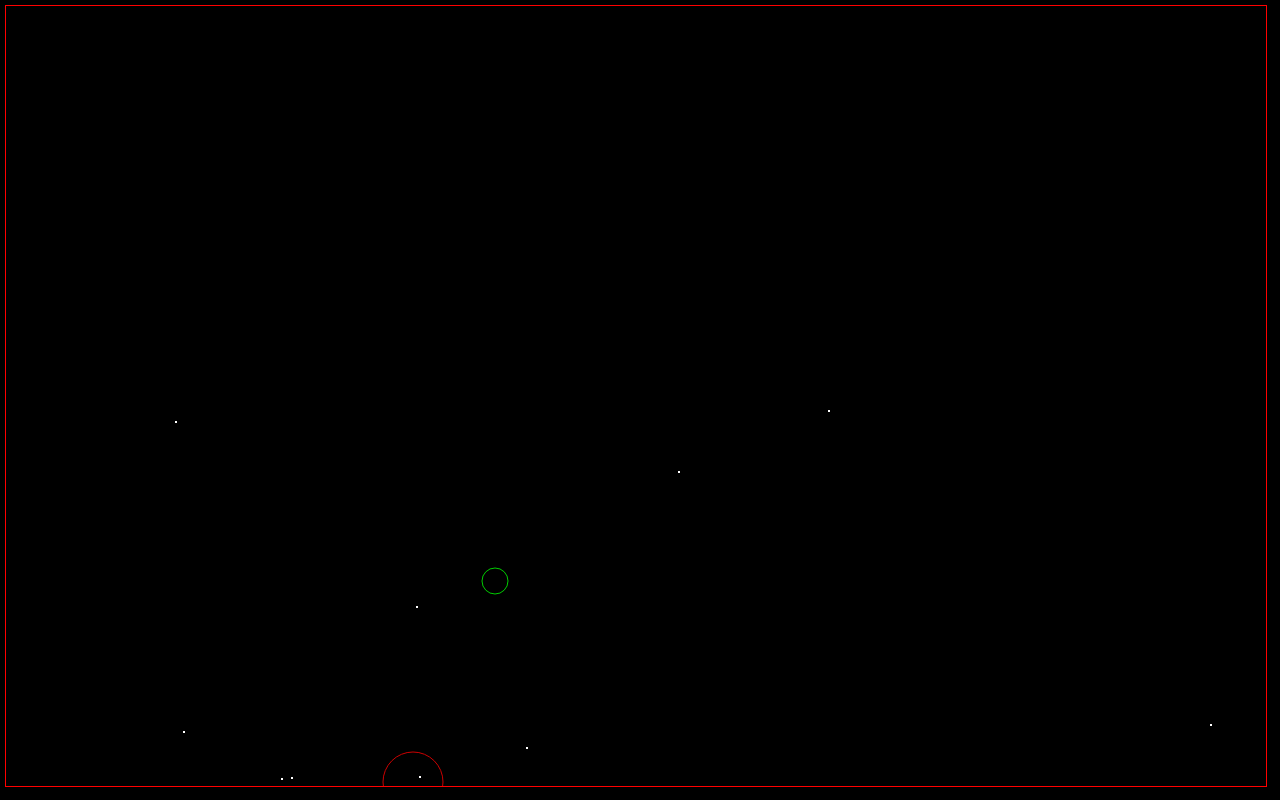
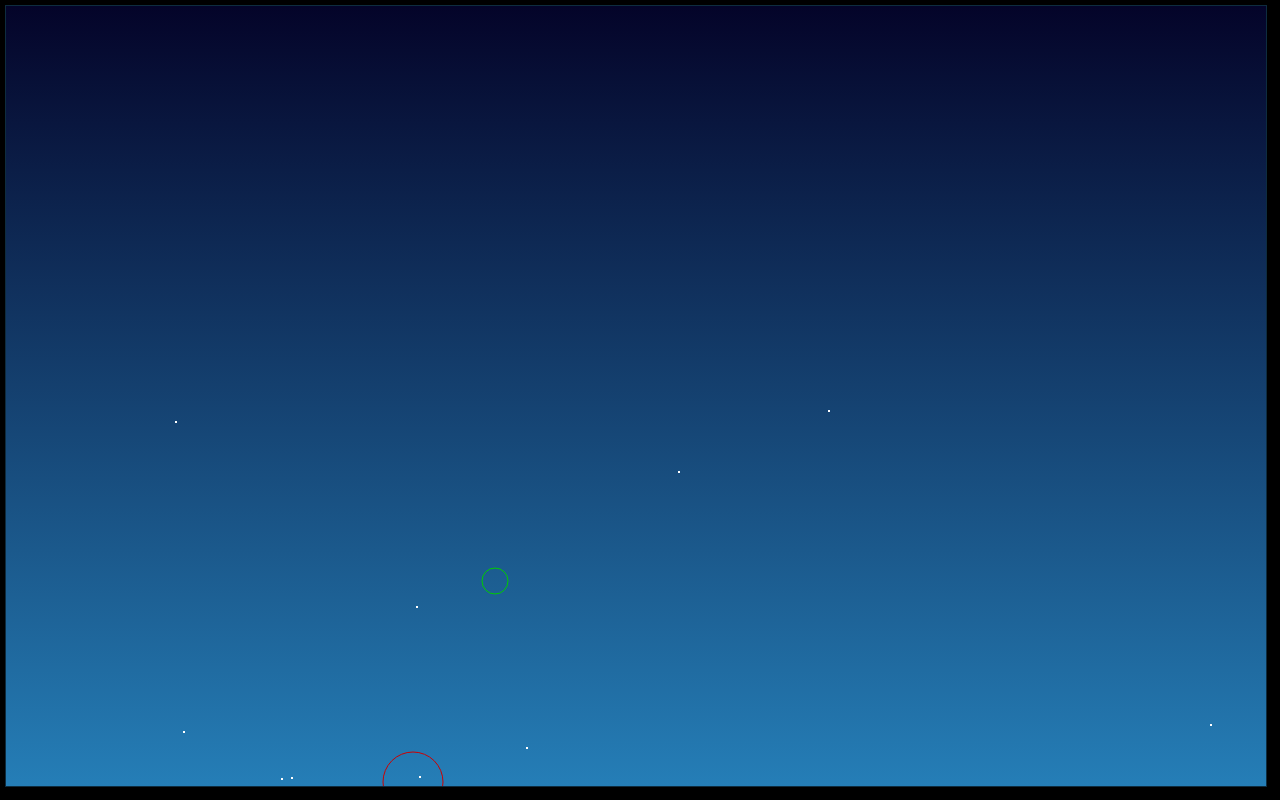
Before and after one commit to rsnickell/fireworks, a plain HTML site: page demos/simple.html in a window 1280 px wide. Drawn offline with Linux system fonts and the light colour scheme.

Commit message:
Add night sky background

```diff
--- a/demos/simple.html
+++ b/demos/simple.html
@@ -4,11 +4,21 @@
     <meta name="viewport" content="width=device-width, initial-scale=1.0, user-scalable=no"/>
     <style>
     body { background: black; margin: 0;}
+    #canvasId {
+        z-index:0;
+        background: -o-linear-gradient(top, #040429, #257eb7);
+        background: -ms-linear-gradient(top, #040429, #257eb7);
+        background: -moz-linear-gradient(top, #040429, #257eb7);
+        background: -webkit-linear-gradient(top, #040429, #257eb7);
+        background: linear-gradient(top, #040429, #257eb7);
+        filter:progid:DXImageTransform.Micrsoft.gradient(startColorStr='#040429', EndColorStr='#257eb7');
+        -ms-filter:"progid:DXImageTransform.Micrsoft.gradient(startColorStr='#040429', EndColorStr='#257eb7')";
+    }
     </style>
     <script src="../src/logger.js"></script>
     <script src="../src/simple-firework.js"></script>
     <script src="../src/engine.js"></script>
 </head>
 <body>
-    <canvas id="canvasId" style="border: 1px solid red; margin: 5px;"></canvas>
+    <canvas id="canvasId" style="border: 1px solid #0E2C3F; margin: 5px;"></canvas>
 </body></html>
```
